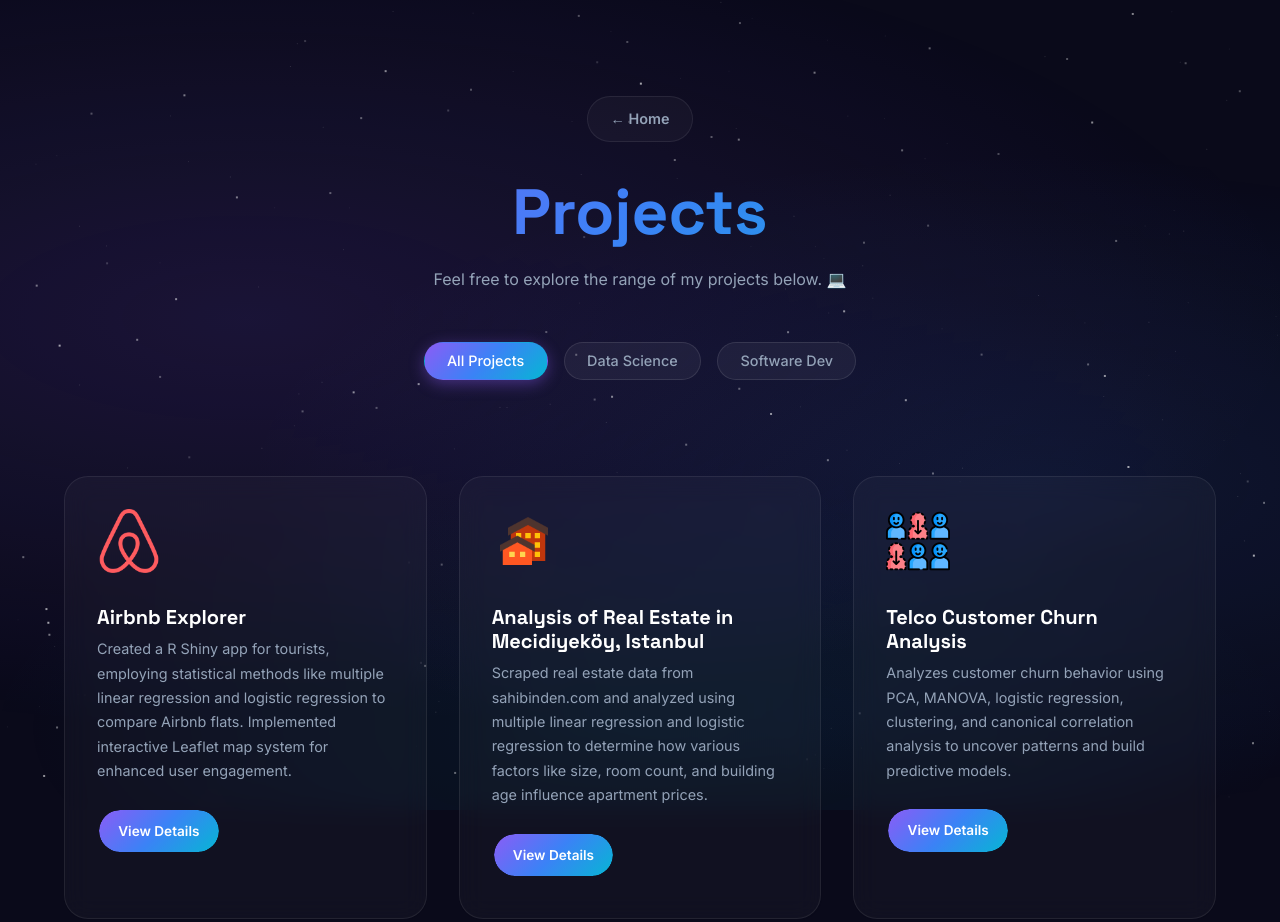
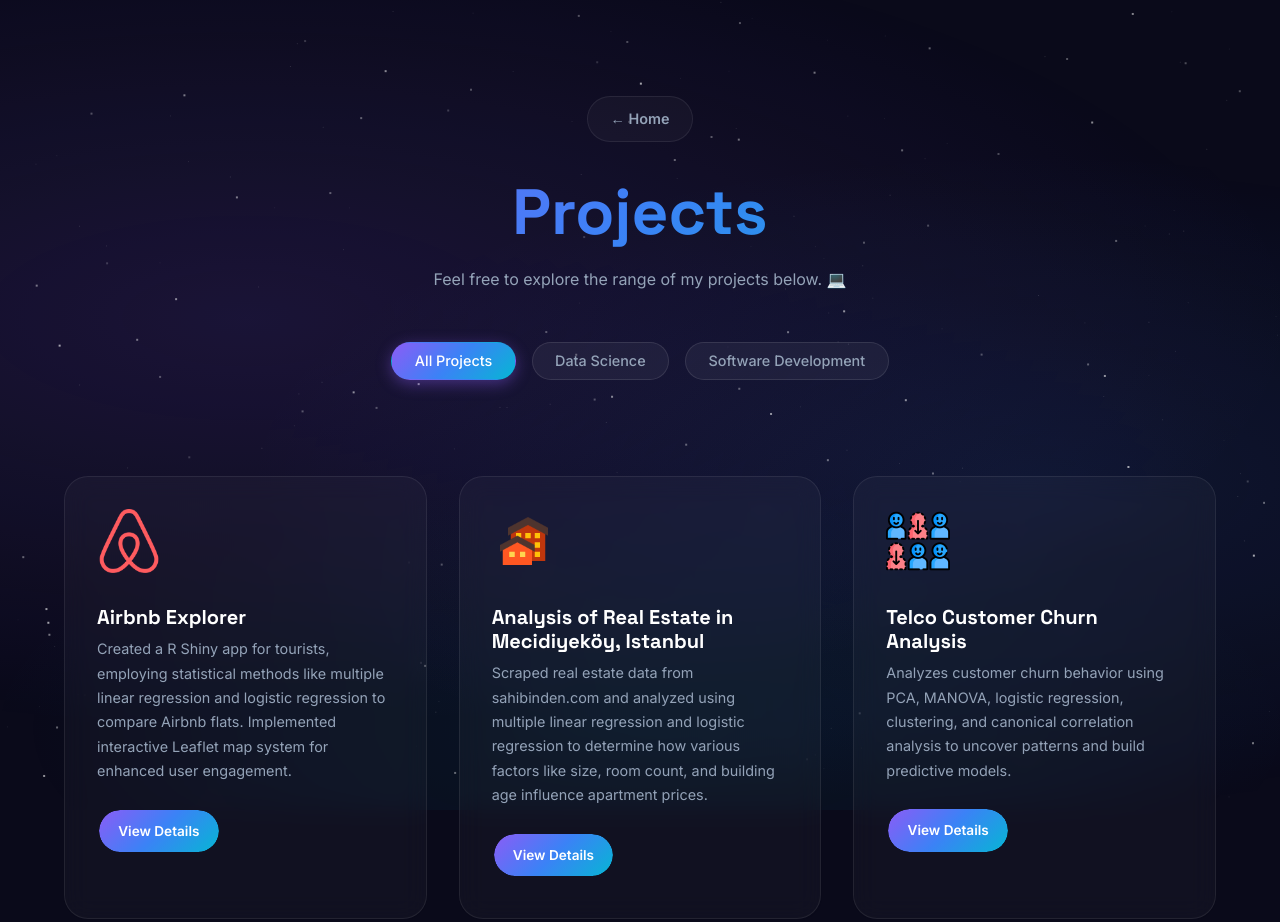
Before and after one commit to du0ks/du0ks.github.io, an Astro site: page /projects in a window 1280 px wide. Shown: the top 922 px of the page. Built offline with nearby package versions, Linux system fonts and the light colour scheme; Astro itself is replaced by a stand-in of ours.

Commit message:
fix name

```diff
--- a/src/pages/projects.astro
+++ b/src/pages/projects.astro
@@ -96,7 +96,7 @@
       <div class="filter-container fade-in">
         <button class="filter-btn active" data-filter="all">All Projects</button>
         <button class="filter-btn" data-filter="data-science">Data Science</button>
-        <button class="filter-btn" data-filter="software-dev">Software Dev</button>
+        <button class="filter-btn" data-filter="software-dev">Software Development</button>
       </div>
 
     </div>
```
